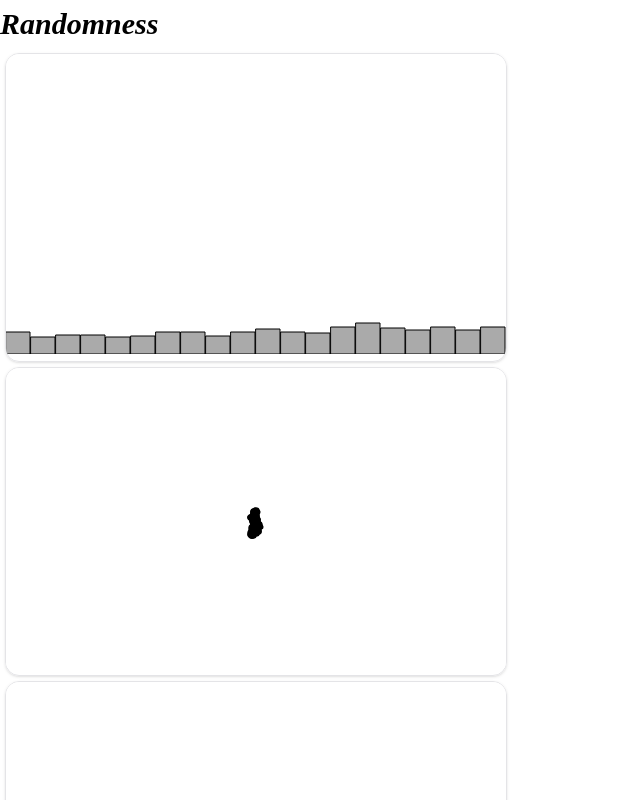
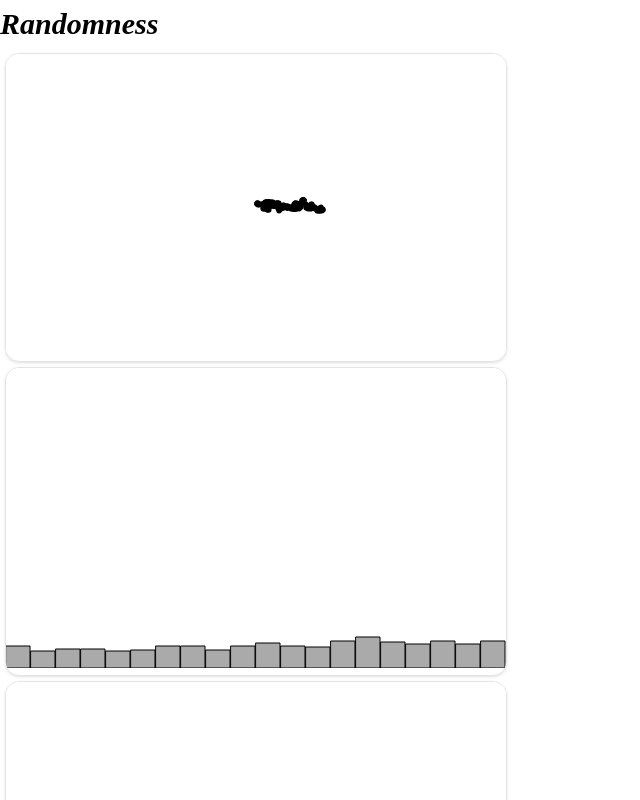
Before and after one commit to Unomars4/abstract, a Vue app: page /randomness in a window 1280 px wide. Shown: the top 800 px of the page, without its empty margins (0-640 px from the left). Built offline with nearby package versions, Linux system fonts and the light colour scheme; a web font is replaced by a local one.

Commit message:
feat: add walker that has a tendancy to go down and to the right

```diff
--- a/src/domains/walker.ts
+++ b/src/domains/walker.ts
@@ -49,3 +49,26 @@ export class AdvancedWalker extends Walker {
     this.y += yStep;
   }
 }
+
+export class DownRightWalker extends Walker {
+  constructor(sketch: p5) {
+    super(sketch);
+    this.name = 'DownRight';
+  }
+
+  public step(): void {
+    const choice = this.sketch.floor(this.sketch.random(10));
+
+    // 40% chance
+    if (choice > 5) {
+      this.x++;
+      //30% chance
+    } else if (choice < 6 && choice > 3) {
+      this.y++;
+    } else if (choice > 1 && choice < 4) {
+      this.x--;
+    } else {
+      this.y--;
+    }
+  }
+}
--- a/src/sketches/randomness.ts
+++ b/src/sketches/randomness.ts
@@ -1,5 +1,5 @@
 import p5 from 'p5';
-import { AdvancedWalker, Walker } from '@/domains/walker';
+import { AdvancedWalker, DownRightWalker, Walker } from '@/domains/walker';
 import { SCREEN_HEIGHT, SCREEN_WIDTH } from './constants';
 
 // Basic 4 direction walker
@@ -23,6 +23,21 @@ const AdvancedRandomWalker = function (p: p5) {
   p.setup = function () {
     p.createCanvas(SCREEN_WIDTH, SCREEN_HEIGHT);
     walker = new AdvancedWalker(p);
+    p.background(255);
+  };
+
+  p.draw = function () {
+    walker.step();
+    walker.show();
+  };
+};
+
+//Walker has a higher tendancy to go down and to the right
+const DownRightRandomWalker = function (p: p5) {
+  let walker: DownRightWalker;
+  p.setup = function () {
+    p.createCanvas(SCREEN_WIDTH, SCREEN_HEIGHT);
+    walker = new DownRightWalker(p);
     p.background(255);
   };
 
@@ -62,4 +77,9 @@ const NormalDistributionGraph = function (p: p5) {
   };
 };
 
-export default [NormalDistributionGraph, RandomWalker, AdvancedRandomWalker];
+export default [
+  DownRightRandomWalker,
+  NormalDistributionGraph,
+  RandomWalker,
+  AdvancedRandomWalker,
+];
```
